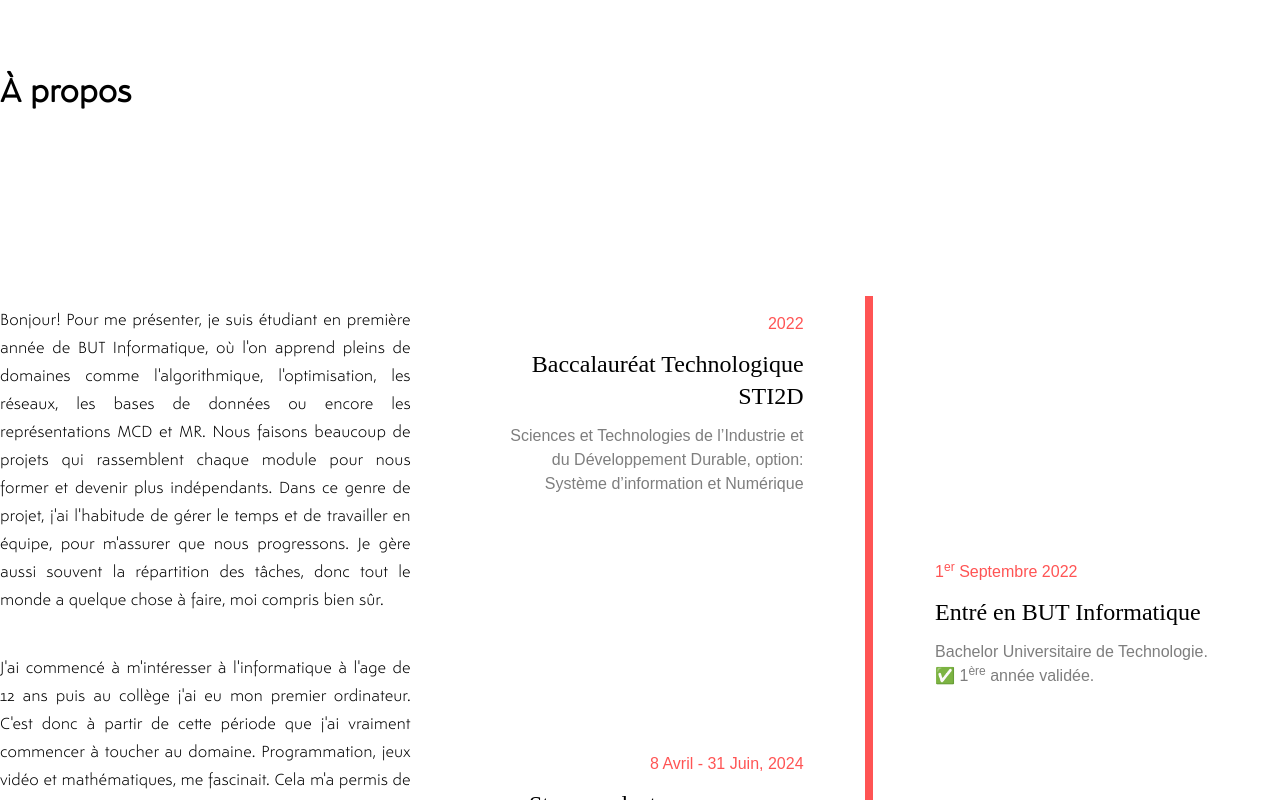
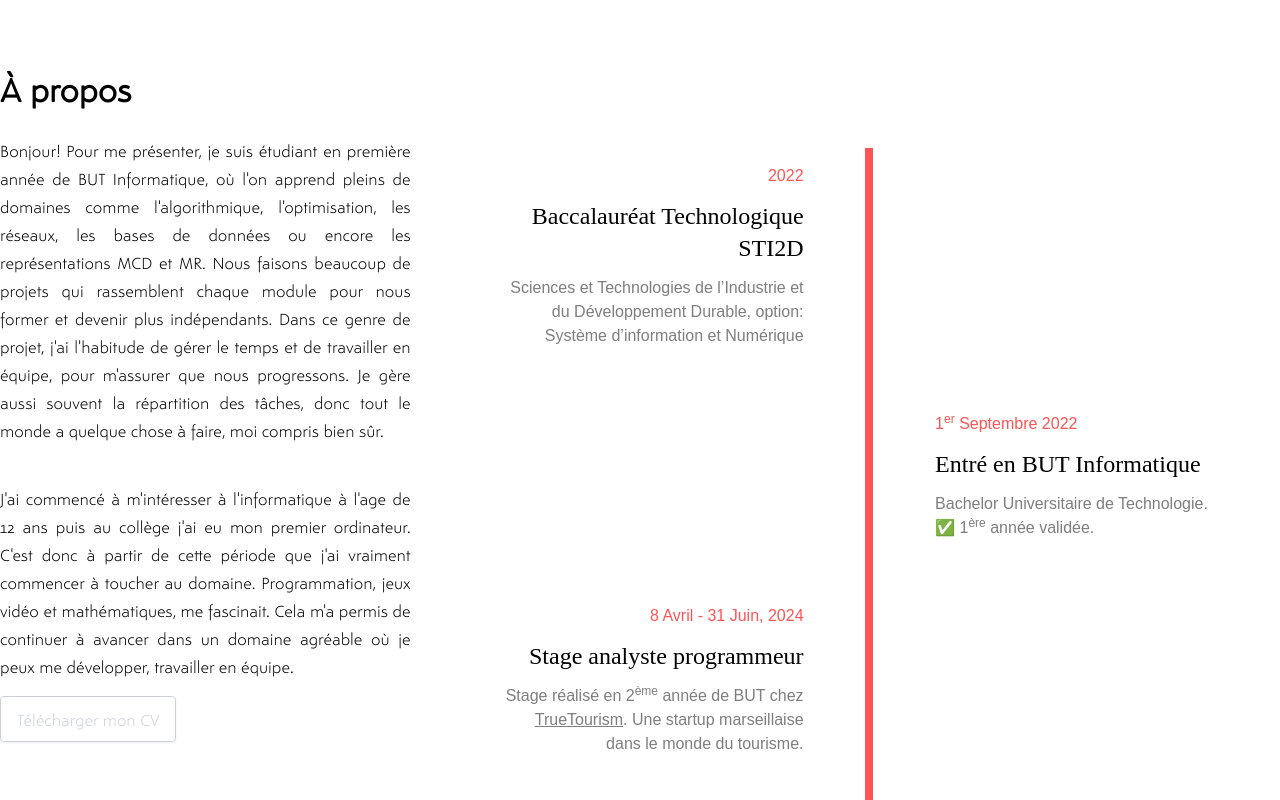
Before and after one commit to tomsiouan/Portfolio, a Nuxt app: page / in a window 1280 px wide. Shown: the part 860-1660 px from the top of the page. Built offline with nearby package versions, Linux system fonts and the light colour scheme; a web font is replaced by a local one.

Commit message:
fix: margin of about-me section

```diff
--- a/src/pages/index.vue
+++ b/src/pages/index.vue
@@ -185,9 +185,9 @@ onBeforeUnmount(() => {
     <div class="max-w-screen-xl mx-auto mt-32 w-screen">
       <h2 ref="titleAboutMe" class="font-kineticLight text-4xl font-extrabold mb-5">{{ $t("section-title-about-me") }}</h2>
       <section>
-        <div class="py-8">
-          <div class="container mx-auto flex flex-col items-start md:flex-row my-12 md:my-24">
-            <div class="font-kineticLight text-lg text-justify flex flex-col w-full sticky md:top-36 lg:w-1/3 mt-2 md:mt-12">
+        <div>
+          <div class="container mx-auto flex flex-col items-start md:flex-row">
+            <div class="font-kineticLight text-lg text-justify flex flex-col w-full sticky md:top-36 lg:w-1/3 mt-2">
               <p ref="aboutMeParagraph" class="opacity-0">
                 {{$t("section-about-me-first-paragraph")}}
               </p>
@@ -211,7 +211,7 @@ onBeforeUnmount(() => {
             </div>
             <div class="ml-0 md:ml-12 lg:w-2/3 sticky">
               <div class="container mx-auto w-full h-full">
-                <div class="relative wrap overflow-hidden p-10 h-full">
+                <div class="relative wrap overflow-hidden pr-10 pl-10 pb-10 pt-5 h-full">
                   <div class="border-2-2 text-primary absolute h-full border border-primary"
                        style="right: 50%; border: 2px solid; border-radius: 1%;">
                   </div>
```
